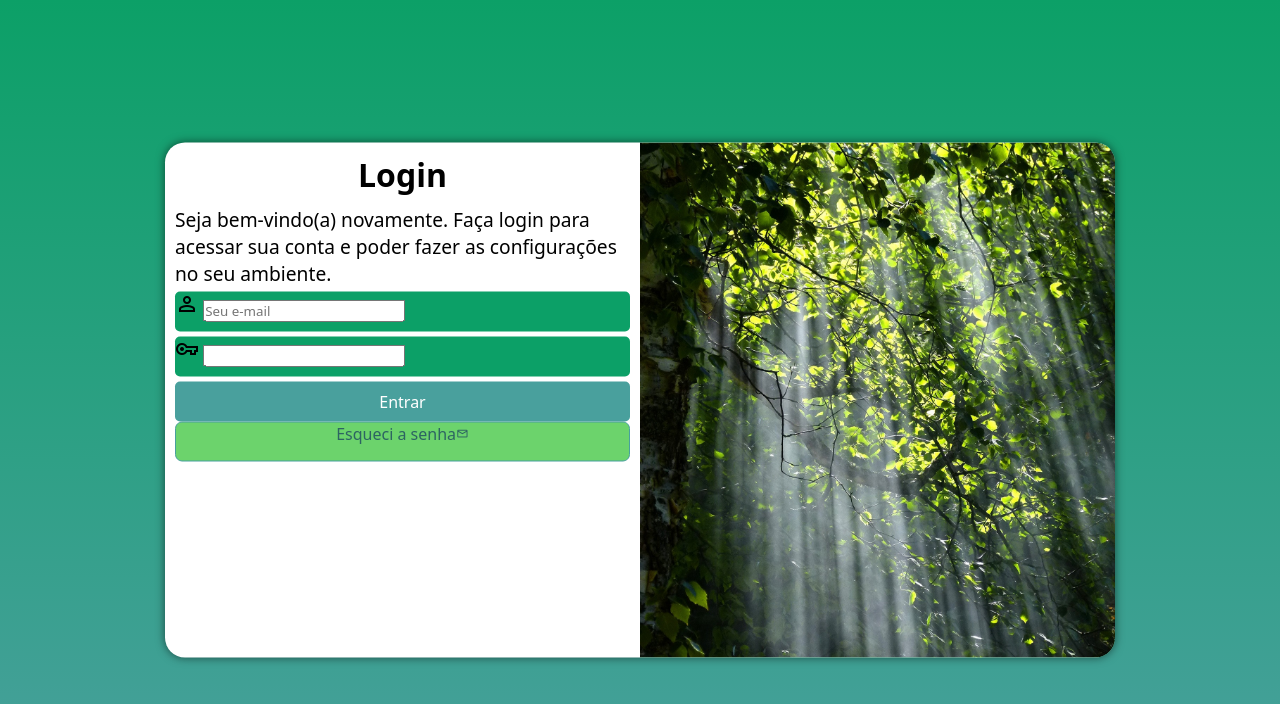
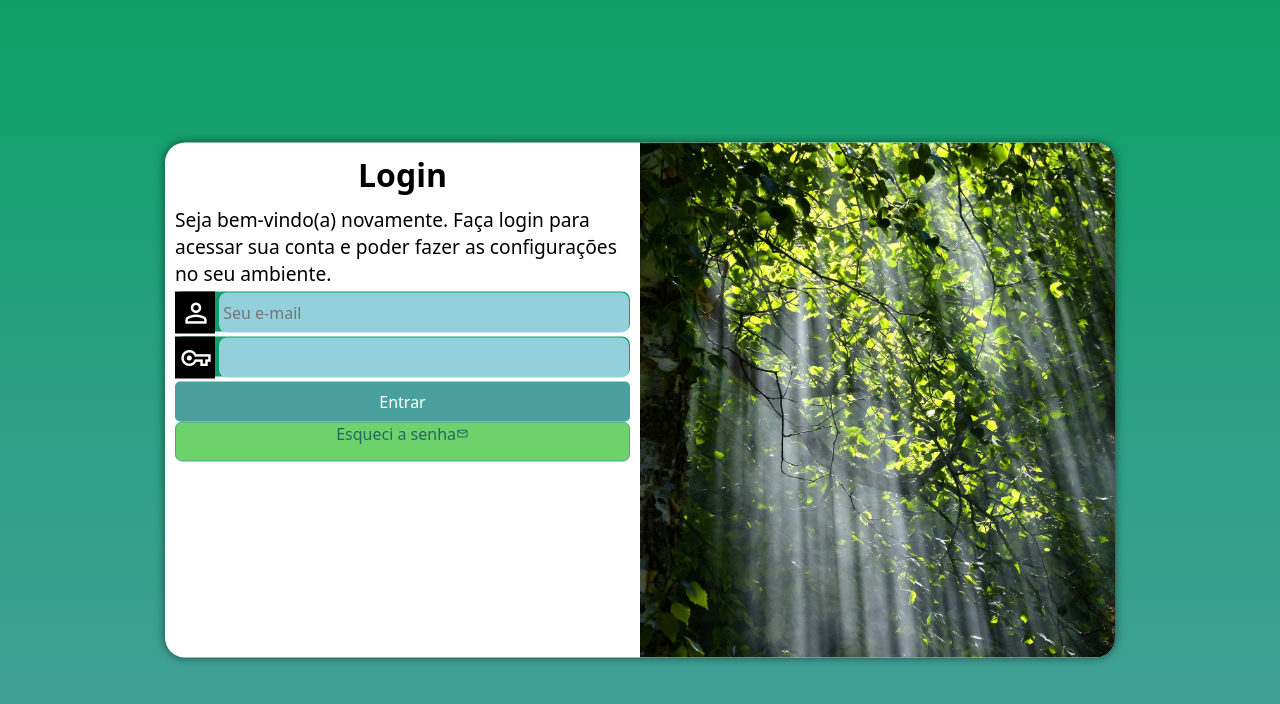
Before and after one commit to Galassios/projeto-login, a plain HTML site: page index.html in a window 1280 px wide. Drawn offline with nearby package versions, Linux system fonts and the light colour scheme.

Commit message:
Update style.css

```diff
--- a/estilos/style.css
+++ b/estilos/style.css
@@ -70,12 +70,31 @@ form > div.campo {
     display: block;
     width: 100%;
     height: 40px;
-    border-radius: 5px;
+    border-radius: 8px;
     margin: 5px 0px;
 }
 
 div.campo > label {
     display: none;
+}
+
+div.campo > span {
+    color: white;
+    background-color: black;
+    font-size: 2em;
+    width: 40px;
+    padding: 5px;
+}
+
+div.campo > input {
+    background-color: #94cfdc;
+    font-size: 1em;
+    width: calc(100% - 45px);
+    height: 100%;
+    transform: translateY(-10px);
+    border: 0px;
+    border-radius: 8px;
+    padding: 4px;
 }
 
 form > input[type=submit] {
```
